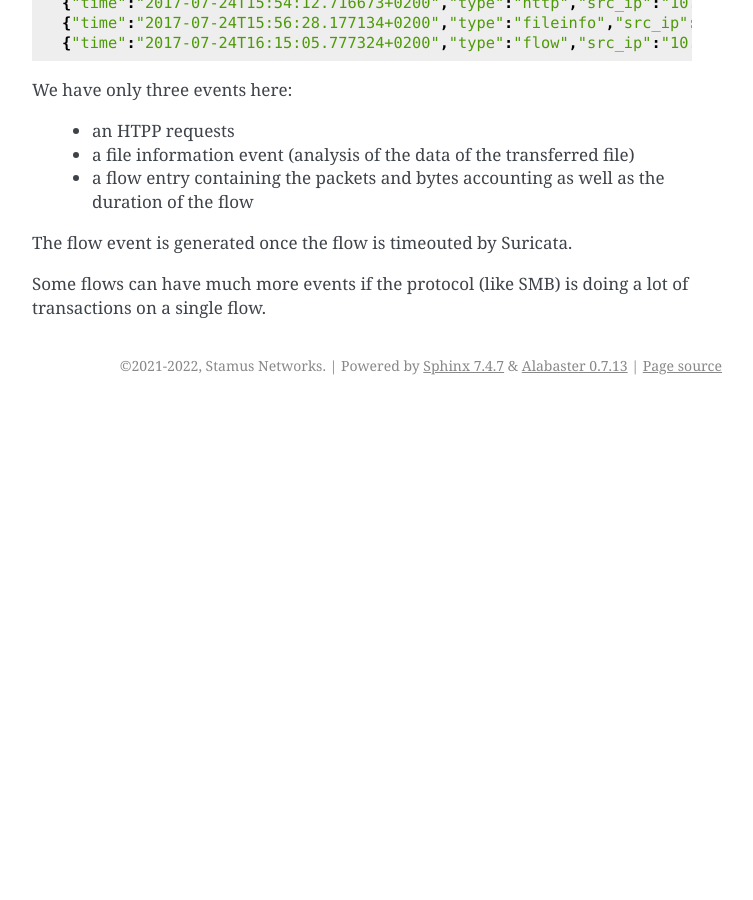
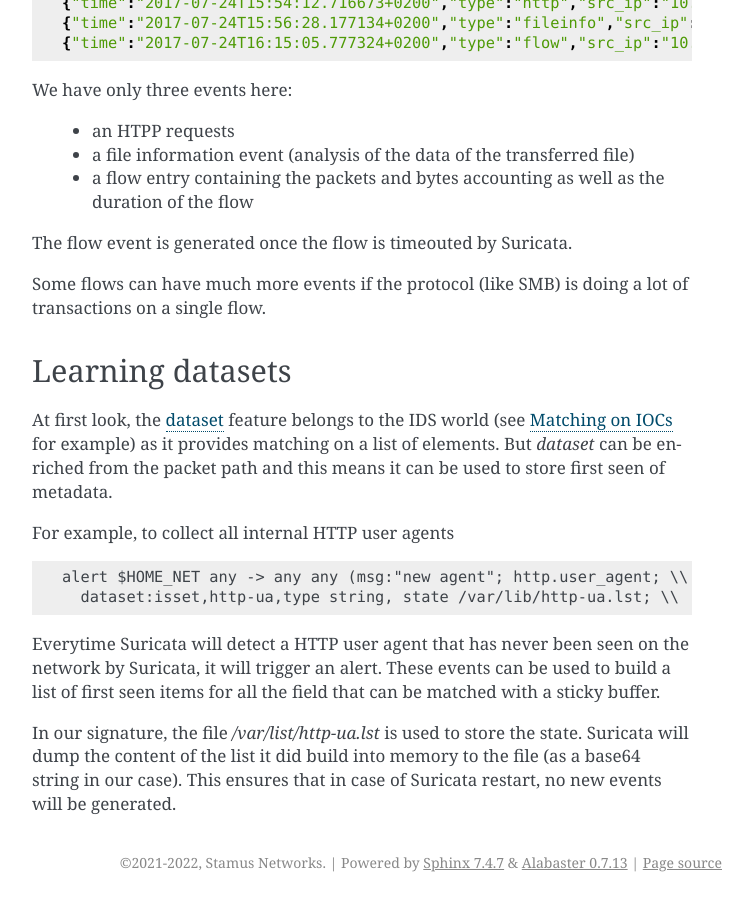
Before and after one commit to StamusNetworks/suricata-4-analysts, a Sphinx documentation site: the page built from source/generic-hunting.rst, in a window 1280 px wide and 900 px high, scrolled down 1598 px. Shown: the whole window, without its empty margins (388-1141 px from the left). Built offline with Sphinx 7.4.7, drawn with Linux system fonts in a browser that asks for light colours; before the commit the page ends 2003 px from its top, so only the background shows below that.

Commit message:
add dataset to generic hunting

```diff
--- a/source/generic-hunting.rst
+++ b/source/generic-hunting.rst
@@ -75,3 +77,23 @@ The flow event is generated once the flow is timeouted by Suricata.
 
 Some flows can have much more events if the protocol (like SMB) is doing a lot of transactions
 on a single flow.
+
+Learning datasets
+-----------------
+
+At first look, the `dataset <https://suricata.readthedocs.io/en/latest/rules/datasets.html>`_ feature belongs to the IDS world (see :ref:`dataset-ioc` for example) as it
+provides matching on a list of elements. But `dataset` can be enriched from the packet path and this
+means it can be used to store first seen of metadata.
+
+For example, to collect all internal HTTP user agents ::
+
+  alert $HOME_NET any -> any any (msg:"new agent"; http.user_agent; \\
+    dataset:isset,http-ua,type string, state /var/lib/http-ua.lst; \\
+
+Everytime Suricata will detect a HTTP user agent that has never been seen on the network by Suricata, it will trigger
+an alert. These events can be used to build a list of first seen items for all the field that can be matched
+with a sticky buffer.
+
+In our signature, the file `/var/list/http-ua.lst` is used to store the state. Suricata will dump the content
+of the list it did build into memory to the file (as a base64 string in our case). This ensures that
+in case of Suricata restart, no new events will be generated.
--- a/source/write-performant-rules.rst
+++ b/source/write-performant-rules.rst
@@ -238,6 +238,8 @@ Pre filter all the things
 
 This is just a reformulation of the previous exigence. Even, if the real match is a nasty regular expression,
 you need to find the longest string possible with a efficient differentiator capability.
+
+.. _dataset-ioc:
 
 Matching on IOCs
 ----------------
```
Also changed, not shown: other parts of source/generic-hunting.rst (+2 -0 lines).
